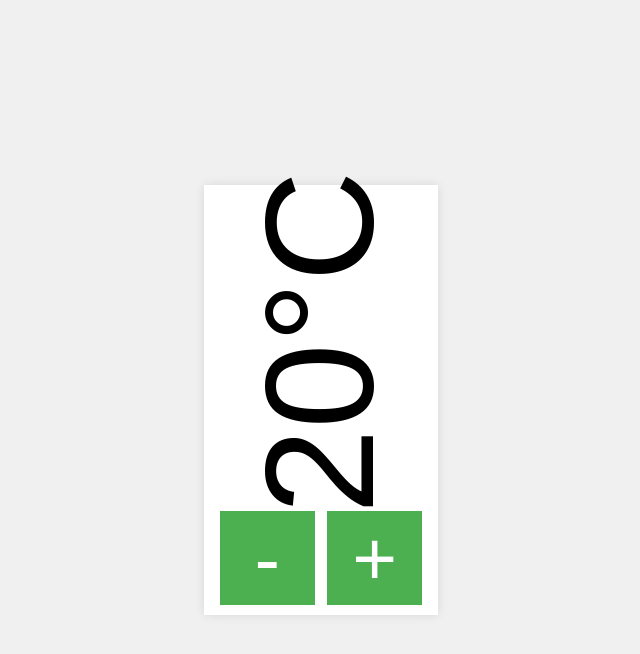
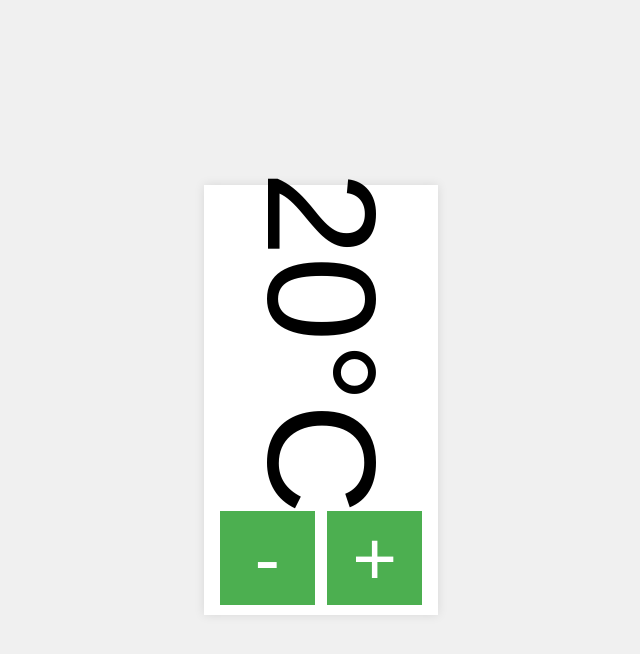
Before and after one commit to mohdhisham24/ThesisWebapp, a Flask app: page /raspberry_touch in a window 1280 px wide. Shown: the top 654 px of the page, without its empty margins (319-959 px from the left). Run offline with Flask 3, Linux system fonts and the light colour scheme; some libraries are stand-ins or nearby versions.

Commit message:
screen fix v8

```diff
--- a/templates/raspberry_touch.html
+++ b/templates/raspberry_touch.html
@@ -39,7 +39,7 @@
         }
         .temperature-display span {
         display: inline-block;
-        transform: rotate(-90deg);
+        transform: rotate(90deg);
     }
         .button-container {
             display: flex;
```
